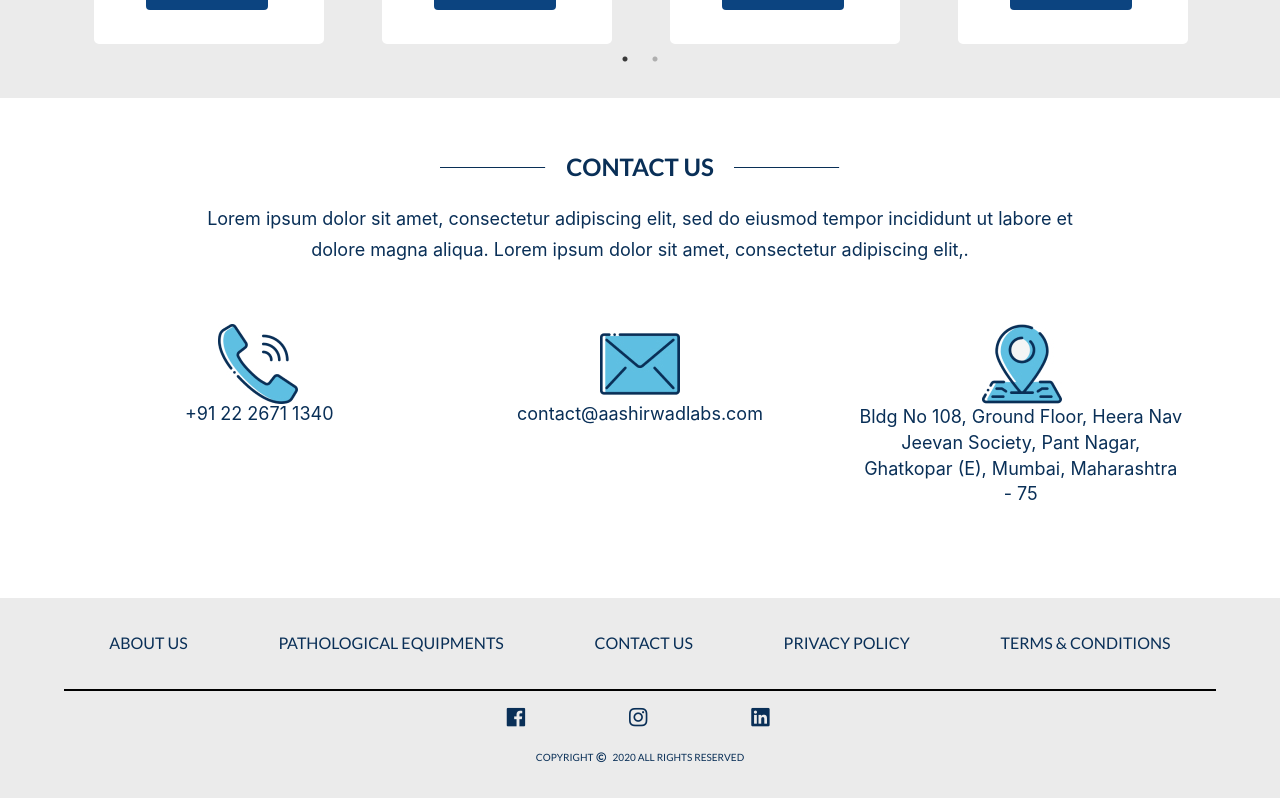
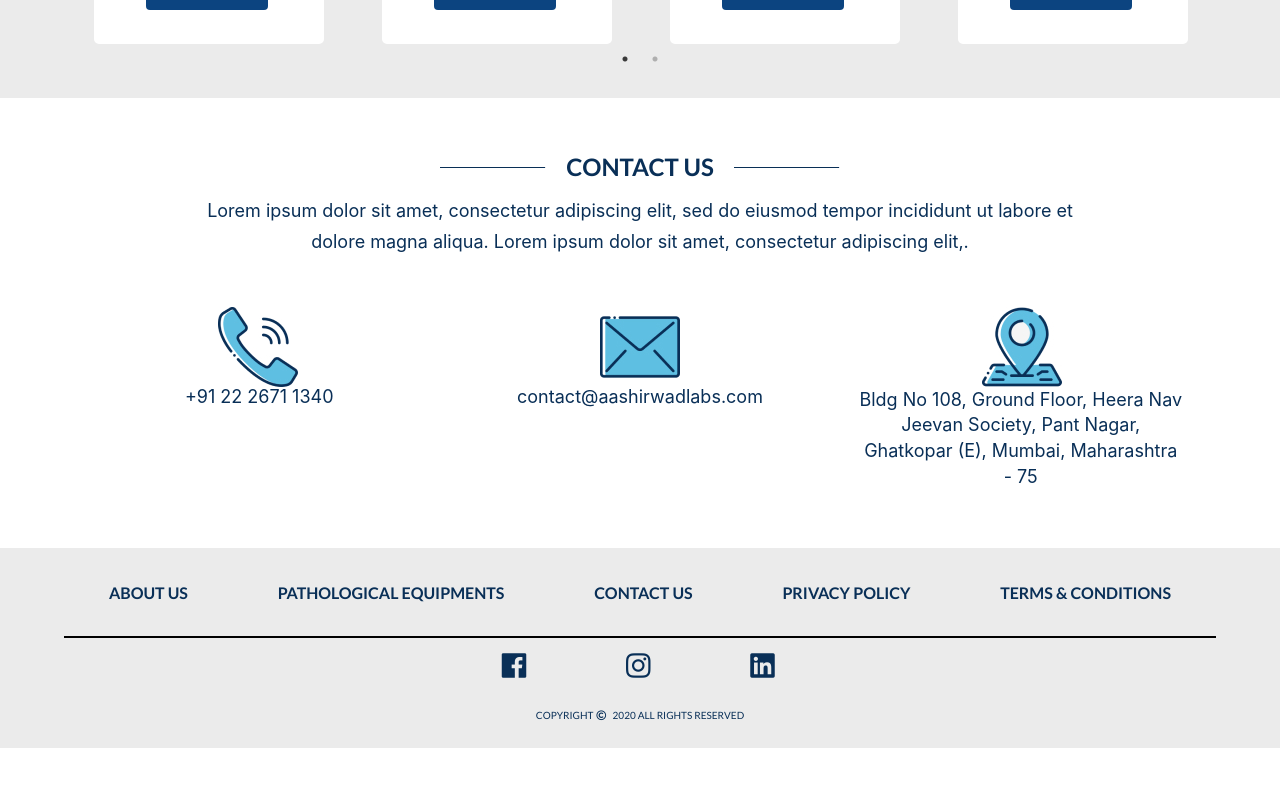
Before and after one commit to RohitGeddam-tech/New-Aashirwad, a React (Create React App) app: page / in a window 1280 px wide. Shown: the part 2162-2960 px from the top of the page. After the commit the page ends 2910 px from the top, so only its background shows below. Built offline with nearby package versions, Linux system fonts and the light colour scheme.

Commit message:
new commit

```diff
--- a/src/Components/CSS/Contacts.css
+++ b/src/Components/CSS/Contacts.css
@@ -4,7 +4,7 @@
 
 .msheet{
     width: 100%;
-    height: 500px;
+    height: 450px;
 }
 
 .introduct{
--- a/src/Components/CSS/Footer.css
+++ b/src/Components/CSS/Footer.css
@@ -27,7 +27,7 @@
 
 .titlenames{
     font-style: normal;
-    font-weight: 500;
+    font-weight: 700;
     font-size: 16px;
     line-height: 20px;
     text-transform: uppercase;
@@ -72,7 +72,7 @@
 .lastrectangle{
     width: 100%;
     height: 15px;
-    padding-top: 5px;
+    padding-top: 25px;
     display: flex;
     align-items: center;
     justify-content: center;
--- a/src/Components/Footer.js
+++ b/src/Components/Footer.js
@@ -14,9 +14,9 @@ const Desktop = () => {
             <div className="midline"></div>
             <div className='secondrectangle'>
                 <div className='innerrectangle'>
-                    <i className="large facebook icon"></i>
-                    <i className="large instagram icon"></i>
-                    <i className="large linkedin icon"></i>
+                    <i className="big facebook icon"></i>
+                    <i className="big instagram icon"></i>
+                    <i className="big linkedin icon"></i>
                 </div>
             </div>
             <div className='lastrectangle'>
@@ -38,9 +38,9 @@ const Mobile = () => {
             </div>
             <div className='secondrectangle'>
                 <div className='innerrectangle'>
-                    <i className="large facebook icon"></i>
-                    <i className="large instagram icon"></i>
-                    <i className="large linkedin icon"></i>
+                    <i className="big facebook icon"></i>
+                    <i className="big instagram icon"></i>
+                    <i className="big linkedin icon"></i>
                 </div>
             </div>
             <div className='lastrectangle'>
```
